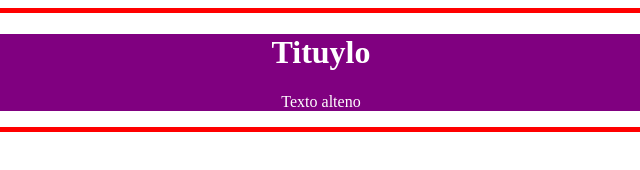
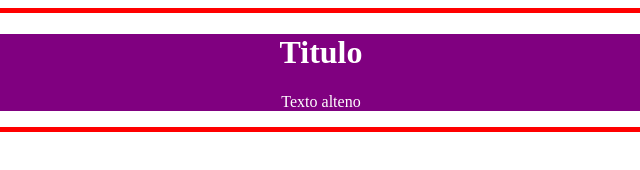
Before and after one commit to javierportillar/pruebagit, a plain HTML site: page pag/index.html in a window 1280 px wide. Shown: the full height of the page, 319-959 px from the left. Drawn offline with Linux system fonts and the light colour scheme.

Commit message:
Se corrige el titulo porque estaba mal escrito

```diff
--- a/pag/index.html
+++ b/pag/index.html
@@ -9,7 +9,7 @@
 </head>
 <body>
     <div>
-        <h1>Tituylo</h1>
+        <h1>Titulo</h1>
         <p>Texto alteno</p>
     </div>
 
```
